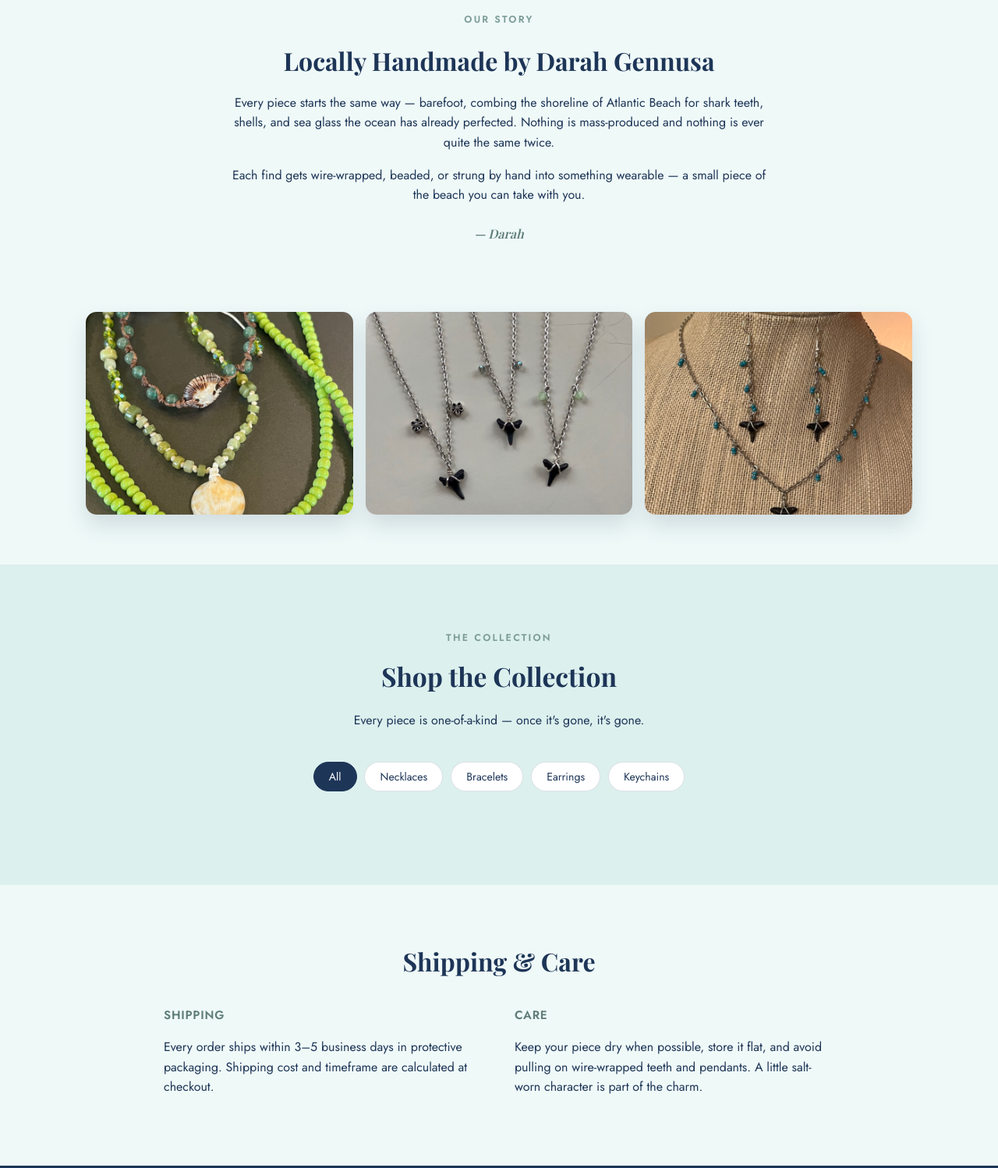
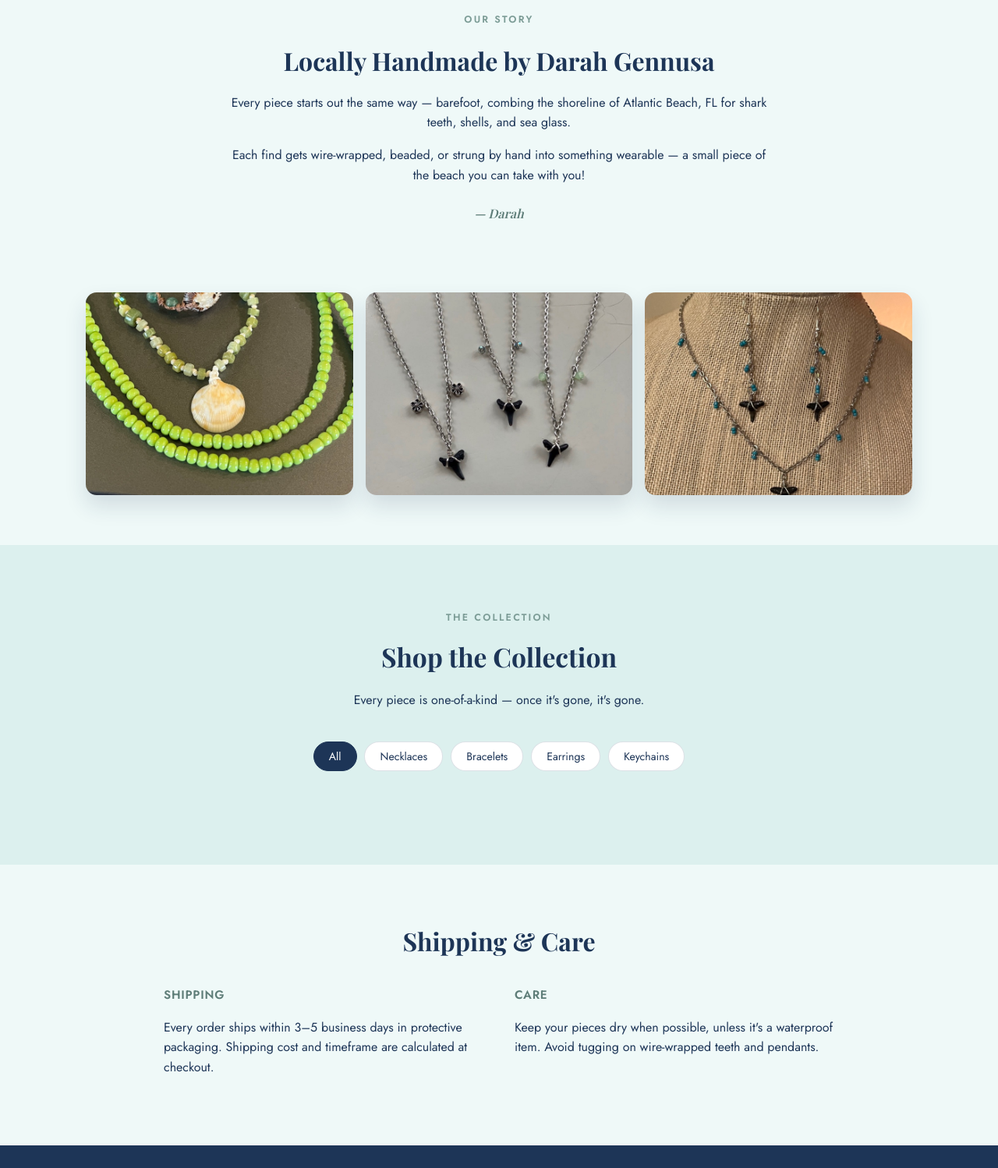
Before and after one commit to joeyspadsetup/salty-teeth-shop, a plain HTML site: page index.html in a window 1280 px wide. Shown: the part 765-2263 px from the top of the page at 78% size. Drawn offline with nearby package versions, Linux system fonts and the light colour scheme.

Commit message:
Update story/care copy, crop first gallery photo, fix footer brand card
- Our Story: shorten first paragraph, add exclamation to second
- Care: simplify to two sentences, fix pieces/tugging/waterproof wording
- Gallery: crop first photo from bottom so the pendant isn't cut off
- Footer: stop flattening the brand-card logo to a blank white box, show
  it full-color and larger

Co-Authored-By: Claude Sonnet 5 <noreply@anthropic.com>

```diff
--- a/assets/css/style.css
+++ b/assets/css/style.css
@@ -226,6 +226,7 @@ img { max-width: 100%; display: block; }
   gap: 1rem;
 }
 .gallery img { border-radius: var(--radius); height: 260px; width: 100%; object-fit: cover; box-shadow: 0 14px 28px var(--shadow); }
+.gallery img:first-child { object-position: center bottom; }
 
 @media (max-width: 720px) {
   .gallery { grid-template-columns: 1fr; }
@@ -348,7 +349,7 @@ footer {
   padding: 3rem 1.25rem 2rem;
   text-align: center;
 }
-footer img { margin: 0 auto 1rem; height: 46px; filter: brightness(0) invert(1); opacity: 0.9; }
+footer img { margin: 0 auto 1.25rem; height: 140px; border-radius: var(--radius); box-shadow: 0 14px 28px var(--shadow); }
 footer a { font-weight: 600; }
 footer a:hover { color: var(--sage); }
 footer .fine-print { margin-top: 1.5rem; font-size: 0.8rem; opacity: 0.65; }
--- a/index.html
+++ b/index.html
@@ -39,8 +39,8 @@
     <div class="story-copy">
       <p class="eyebrow">Our Story</p>
       <h2>Locally Handmade by Darah Gennusa</h2>
-      <p>Every piece starts the same way — barefoot, combing the shoreline of Atlantic Beach for shark teeth, shells, and sea glass the ocean has already perfected. Nothing is mass-produced and nothing is ever quite the same twice.</p>
-      <p>Each find gets wire-wrapped, beaded, or strung by hand into something wearable — a small piece of the beach you can take with you.</p>
+      <p>Every piece starts out the same way — barefoot, combing the shoreline of Atlantic Beach, FL for shark teeth, shells, and sea glass.</p>
+      <p>Each find gets wire-wrapped, beaded, or strung by hand into something wearable — a small piece of the beach you can take with you!</p>
       <p class="signature">— Darah</p>
     </div>
   </div>
@@ -84,7 +84,7 @@
     </div>
     <div>
       <h3>Care</h3>
-      <p>Keep your piece dry when possible, store it flat, and avoid pulling on wire-wrapped teeth and pendants. A little salt-worn character is part of the charm.</p>
+      <p>Keep your pieces dry when possible, unless it's a waterproof item. Avoid tugging on wire-wrapped teeth and pendants.</p>
     </div>
   </div>
 </section>
```
